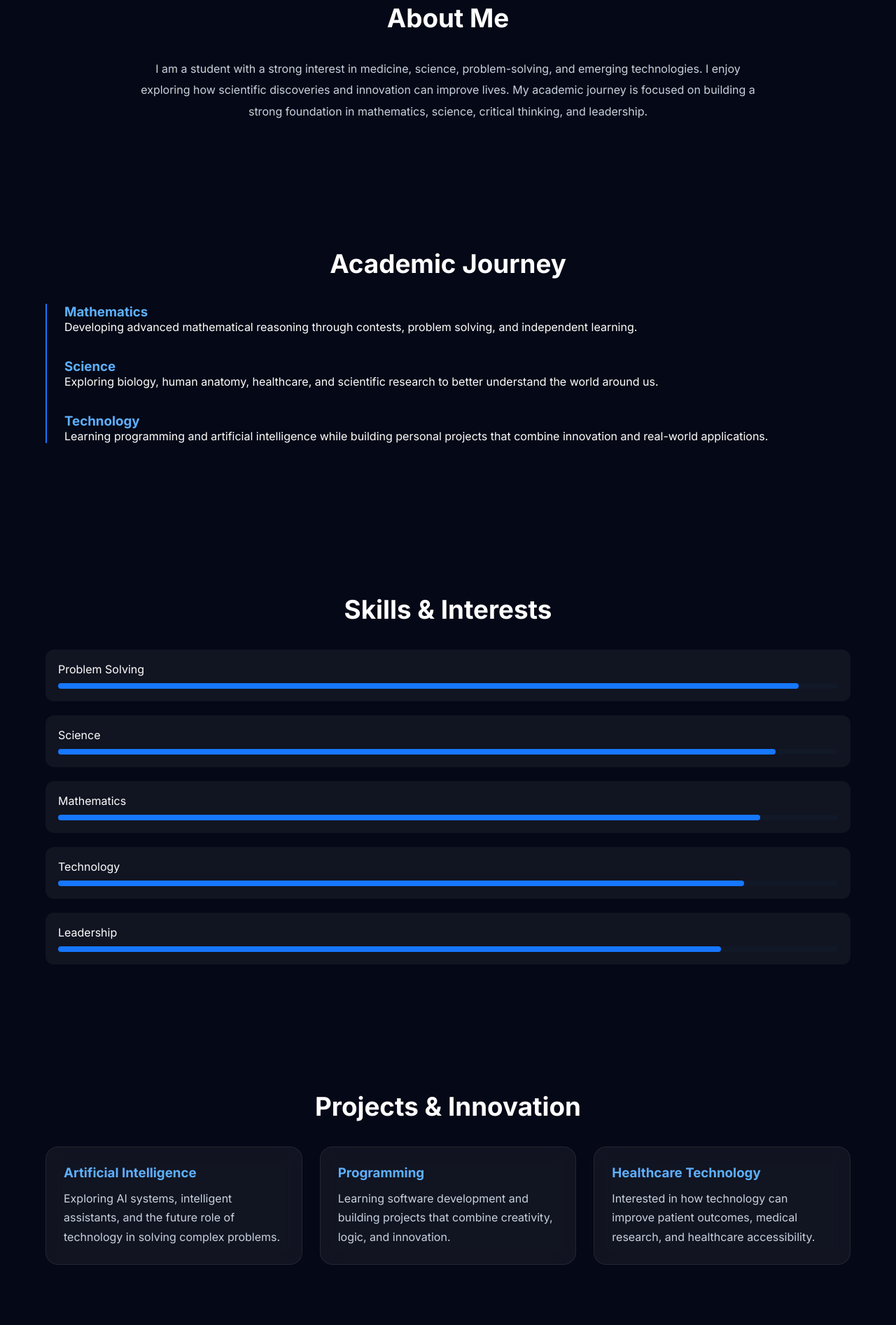
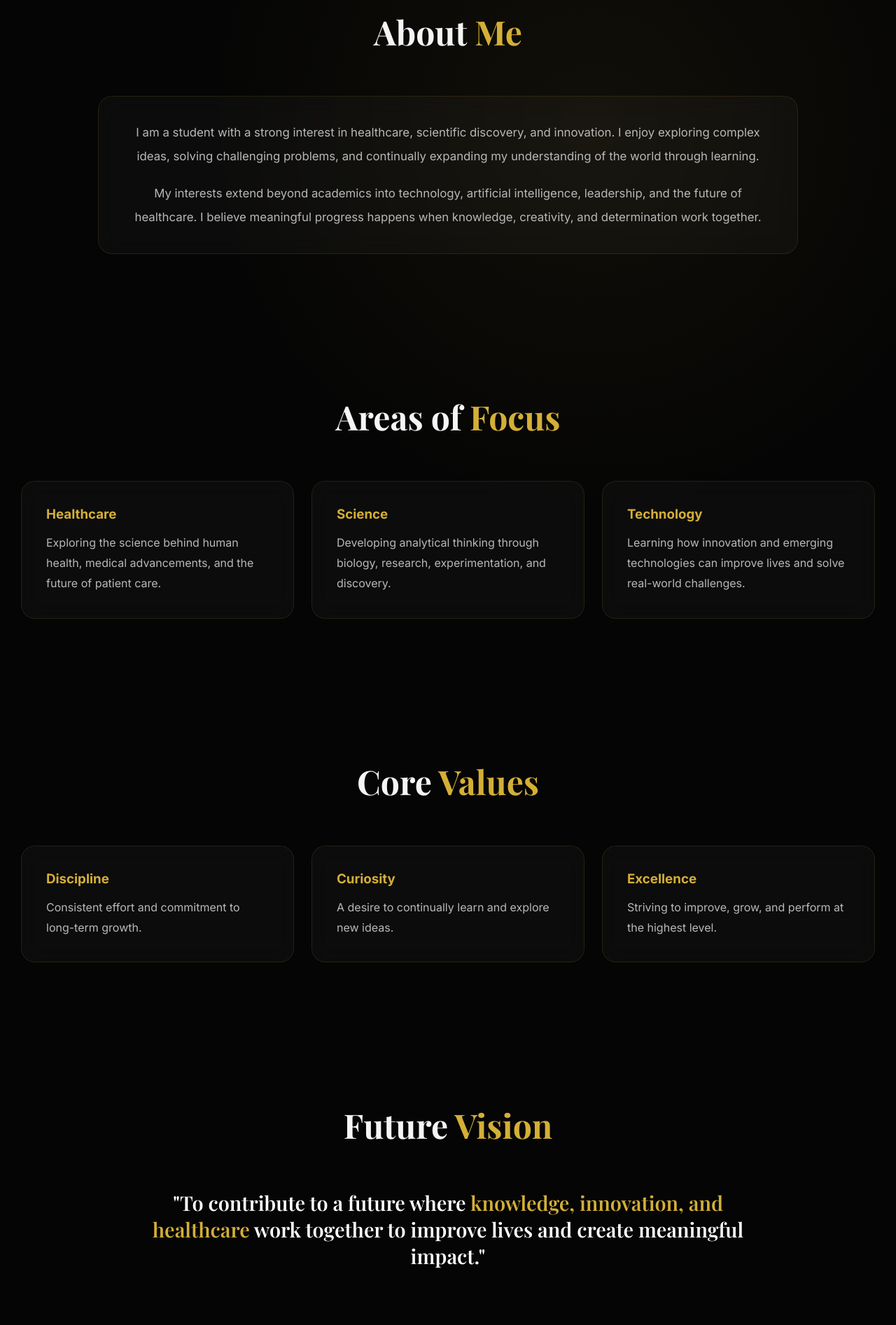
Before and after one commit to neildutt2012-hue/OrthopedicSurgeon, a plain HTML site: page index.html in a window 1280 px wide. Shown: the part 907-2800 px from the top of the page at 70% size. Drawn offline with nearby package versions, Linux system fonts and the light colour scheme.

Commit message:
Update index.html

```diff
--- a/index.html
+++ b/index.html
@@ -4,11 +4,21 @@
 <head>
 <meta charset="UTF-8">
 <meta name="viewport" content="width=device-width, initial-scale=1.0">
-<title>Neil Dutt | Healthcare & Innovation Portfolio</title>
 
-<link href="https://fonts.googleapis.com/css2?family=Inter:wght@300;400;600;700;800&display=swap" rel="stylesheet">
+<title>Neil Dutt | Portfolio</title>
+
+<link href="https://fonts.googleapis.com/css2?family=Inter:wght@300;400;500;600;700&family=Playfair+Display:wght@600;700;800&display=swap" rel="stylesheet">
 
 <style>
+
+:root{
+    --bg:#050505;
+    --card:#101010;
+    --gold:#D4AF37;
+    --text:#F5F5F5;
+    --secondary:#B8B8B8;
+}
+
 *{
     margin:0;
     padding:0;
@@ -21,60 +31,73 @@ html{
 
 body{
     font-family:'Inter',sans-serif;
-    background:#050816;
-    color:white;
+    background:var(--bg);
+    color:var(--text);
     overflow-x:hidden;
 }
 
+/* Animated Background */
+
 body::before{
-    content:"";
+    content:'';
     position:fixed;
-    top:0;
-    left:0;
-    width:100%;
-    height:100%;
+    width:200%;
+    height:200%;
+    top:-50%;
+    left:-50%;
     background:
-    radial-gradient(circle at 20% 20%, rgba(0,150,255,.15), transparent 30%),
-    radial-gradient(circle at 80% 30%, rgba(0,100,255,.15), transparent 35%),
-    radial-gradient(circle at 50% 80%, rgba(0,180,255,.12), transparent 40%);
-    z-index:-1;
+    radial-gradient(circle at 25% 25%, rgba(212,175,55,.08), transparent 20%),
+    radial-gradient(circle at 75% 30%, rgba(212,175,55,.06), transparent 25%),
+    radial-gradient(circle at 50% 80%, rgba(212,175,55,.07), transparent 30%);
+    animation:floatbg 18s linear infinite;
+    z-index:-2;
 }
+
+@keyframes floatbg{
+    from{transform:rotate(0deg);}
+    to{transform:rotate(360deg);}
+}
+
+/* Navbar */
 
 nav{
     position:fixed;
+    top:0;
     width:100%;
-    top:0;
-    backdrop-filter:blur(15px);
-    background:rgba(5,8,22,.75);
-    border-bottom:1px solid rgba(255,255,255,.08);
+    backdrop-filter:blur(20px);
+    background:rgba(0,0,0,.55);
+    border-bottom:1px solid rgba(212,175,55,.15);
     z-index:1000;
 }
 
 .nav-container{
-    max-width:1200px;
+    max-width:1400px;
     margin:auto;
-    padding:18px 25px;
     display:flex;
     justify-content:space-between;
     align-items:center;
+    padding:20px 40px;
 }
 
 .logo{
     font-size:1.2rem;
-    font-weight:800;
-    letter-spacing:2px;
+    letter-spacing:4px;
+    font-weight:700;
+    color:var(--gold);
 }
 
 .nav-links a{
     color:white;
     text-decoration:none;
-    margin-left:25px;
+    margin-left:30px;
     transition:.3s;
 }
 
 .nav-links a:hover{
-    color:#4ea8ff;
+    color:var(--gold);
 }
+
+/* Hero */
 
 .hero{
     min-height:100vh;
@@ -82,151 +105,155 @@ nav{
     justify-content:center;
     align-items:center;
     text-align:center;
-    padding:120px 20px 80px;
+    padding:120px 20px;
 }
 
 .hero-content{
-    max-width:900px;
+    max-width:1000px;
 }
 
 .hero h1{
-    font-size:5rem;
-    font-weight:800;
+    font-family:'Playfair Display',serif;
+    font-size:6rem;
     margin-bottom:15px;
+    letter-spacing:2px;
+}
+
+.hero .line{
+    width:120px;
+    height:2px;
+    background:var(--gold);
+    margin:25px auto;
 }
 
 .hero h2{
-    color:#4ea8ff;
-    font-weight:600;
+    color:var(--gold);
+    font-weight:400;
+    letter-spacing:3px;
     margin-bottom:25px;
 }
 
 .hero p{
-    color:#bfc9d9;
-    line-height:1.8;
-    font-size:1.1rem;
-    margin-bottom:35px;
+    color:var(--secondary);
+    font-size:1.2rem;
+    line-height:1.9;
+    max-width:850px;
+    margin:auto;
 }
 
-.btn{
+.button{
     display:inline-block;
-    padding:14px 28px;
-    border-radius:12px;
+    margin-top:40px;
+    padding:15px 35px;
+    border:1px solid var(--gold);
+    color:var(--gold);
     text-decoration:none;
-    background:#1677ff;
-    color:white;
-    font-weight:600;
+    border-radius:50px;
     transition:.3s;
 }
 
-.btn:hover{
-    transform:translateY(-3px);
+.button:hover{
+    background:var(--gold);
+    color:black;
 }
 
+/* Sections */
+
 section{
-    max-width:1200px;
+    max-width:1300px;
     margin:auto;
-    padding:90px 25px;
+    padding:100px 30px;
 }
 
 .section-title{
-    font-size:2.3rem;
-    margin-bottom:35px;
     text-align:center;
+    font-size:3rem;
+    font-family:'Playfair Display',serif;
+    margin-bottom:60px;
 }
 
-.grid{
-    display:grid;
-    grid-template-columns:repeat(auto-fit,minmax(280px,1fr));
-    gap:25px;
+.section-title span{
+    color:var(--gold);
 }
 
 .card{
-    background:rgba(255,255,255,.05);
-    border:1px solid rgba(255,255,255,.08);
-    backdrop-filter:blur(12px);
-    padding:25px;
-    border-radius:18px;
-    transition:.3s;
-}
-
-.card:hover{
-    transform:translateY(-8px);
-}
-
-.card h3{
-    margin-bottom:12px;
-    color:#5db0ff;
-}
-
-.card p{
-    color:#c9d3df;
-    line-height:1.7;
+    background:rgba(255,255,255,.03);
+    border:1px solid rgba(212,175,55,.12);
+    backdrop-filter:blur(15px);
+    border-radius:20px;
+    padding:35px;
 }
 
 .about{
     text-align:center;
+    max-width:1000px;
+    margin:auto;
 }
 
 .about p{
+    color:var(--secondary);
+    line-height:2;
+    font-size:1.05rem;
+}
+
+/* Grid */
+
+.grid{
+    display:grid;
+    grid-template-columns:repeat(auto-fit,minmax(300px,1fr));
+    gap:25px;
+}
+
+.grid .card h3{
+    color:var(--gold);
+    margin-bottom:15px;
+}
+
+.grid .card p{
+    color:var(--secondary);
+    line-height:1.8;
+}
+
+/* Quote */
+
+.quote{
+    text-align:center;
+    font-size:1.8rem;
+    font-family:'Playfair Display',serif;
+    color:white;
     max-width:900px;
     margin:auto;
-    line-height:1.9;
-    color:#c9d3df;
 }
 
-.timeline{
-    border-left:2px solid #1677ff;
-    padding-left:25px;
+.quote span{
+    color:var(--gold);
 }
 
-.timeline-item{
-    margin-bottom:35px;
-}
-
-.timeline-item h3{
-    color:#5db0ff;
-}
-
-.skills{
-    display:grid;
-    gap:20px;
-}
-
-.skill{
-    background:rgba(255,255,255,.05);
-    padding:18px;
-    border-radius:12px;
-}
-
-.skill-bar{
-    height:8px;
-    background:#111827;
-    border-radius:50px;
-    margin-top:10px;
-}
-
-.skill-fill{
-    height:100%;
-    background:#1677ff;
-    border-radius:50px;
-}
+/* Contact */
 
 .contact{
     text-align:center;
 }
 
+.contact a{
+    color:var(--gold);
+    text-decoration:none;
+}
+
 .contact p{
-    color:#c9d3df;
-    margin-bottom:15px;
+    margin:12px 0;
+    color:var(--secondary);
 }
+
+/* Footer */
 
 footer{
     text-align:center;
-    padding:35px;
-    border-top:1px solid rgba(255,255,255,.08);
-    color:#8892a6;
+    padding:40px;
+    border-top:1px solid rgba(212,175,55,.15);
+    color:#888;
 }
+
 </style>
 </head>
 
@@ -238,9 +265,8 @@ footer{
 
 <div class="nav-links">
 <a href="#about">About</a>
-<a href="#journey">Journey</a>
-<a href="#skills">Skills</a>
-<a href="#projects">Projects</a>
+<a href="#focus">Focus</a>
+<a href="#values">Values</a>
 <a href="#vision">Vision</a>
 <a href="#contact">Contact</a>
 </div>
@@ -248,163 +274,169 @@ footer{
 </nav>
 
 <section class="hero">
+
 <div class="hero-content">
 
 <h1>Neil Dutt</h1>
 
-<h2>Student • Healthcare Enthusiast • Innovator</h2>
+<div class="line"></div>
+
+<h2>HEALTHCARE • SCIENCE • INNOVATION</h2>
 
 <p>
-Passionate about medicine, science, technology, and innovation.
-I am driven by curiosity, continuous learning, and the desire
-to contribute to the future of healthcare through knowledge,
-research, and impactful ideas.
+A student driven by curiosity, discipline, and a passion for
+making meaningful contributions through science, healthcare,
+technology, and lifelong learning.
 </p>
 
-<a href="#about" class="btn">Explore My Portfolio</a>
+<a href="#about" class="button">
+Explore Portfolio
+</a>
 
 </div>
+
 </section>
 
 <section id="about">
-<h2 class="section-title">About Me</h2>
 
-<div class="about">
+<h2 class="section-title">
+About <span>Me</span>
+</h2>
+
+<div class="card about">
+
 <p>
-I am a student with a strong interest in medicine, science,
-problem-solving, and emerging technologies. I enjoy exploring
-how scientific discoveries and innovation can improve lives.
-My academic journey is focused on building a strong foundation
-in mathematics, science, critical thinking, and leadership.
+I am a student with a strong interest in healthcare,
+scientific discovery, and innovation. I enjoy exploring
+complex ideas, solving challenging problems, and continually
+expanding my understanding of the world through learning.
 </p>
+
+<br>
+
+<p>
+My interests extend beyond academics into technology,
+artificial intelligence, leadership, and the future of
+healthcare. I believe meaningful progress happens when
+knowledge, creativity, and determination work together.
+</p>
+
 </div>
+
 </section>
 
-<section id="journey">
-<h2 class="section-title">Academic Journey</h2>
+<section id="focus">
 
-<div class="timeline">
+<h2 class="section-title">
+Areas of <span>Focus</span>
+</h2>
 
-<div class="timeline-item">
-<h3>Mathematics</h3>
+<div class="grid">
+
+<div class="card">
+<h3>Healthcare</h3>
 <p>
-Developing advanced mathematical reasoning through contests,
-problem solving, and independent learning.
+Exploring the science behind human health, medical
+advancements, and the future of patient care.
 </p>
 </div>
 
-<div class="timeline-item">
+<div class="card">
 <h3>Science</h3>
 <p>
-Exploring biology, human anatomy, healthcare, and scientific
-research to better understand the world around us.
+Developing analytical thinking through biology,
+research, experimentation, and discovery.
 </p>
 </div>
 
-<div class="timeline-item">
+<div class="card">
 <h3>Technology</h3>
 <p>
-Learning programming and artificial intelligence while
-building personal projects that combine innovation and
-real-world applications.
+Learning how innovation and emerging technologies
+can improve lives and solve real-world challenges.
 </p>
 </div>
 
 </div>
+
 </section>
 
-<section id="skills">
-<h2 class="section-title">Skills & Interests</h2>
+<section id="values">
 
-<div class="skills">
-
-<div class="skill">
-Problem Solving
-<div class="skill-bar"><div class="skill-fill" style="width:95%"></div></div>
-</div>
-
-<div class="skill">
-Science
-<div class="skill-bar"><div class="skill-fill" style="width:92%"></div></div>
-</div>
-
-<div class="skill">
-Mathematics
-<div class="skill-bar"><div class="skill-fill" style="width:90%"></div></div>
-</div>
-
-<div class="skill">
-Technology
-<div class="skill-bar"><div class="skill-fill" style="width:88%"></div></div>
-</div>
-
-<div class="skill">
-Leadership
-<div class="skill-bar"><div class="skill-fill" style="width:85%"></div></div>
-</div>
-
-</div>
-</section>
-
-<section id="projects">
-<h2 class="section-title">Projects & Innovation</h2>
+<h2 class="section-title">
+Core <span>Values</span>
+</h2>
 
 <div class="grid">
 
 <div class="card">
-<h3>Artificial Intelligence</h3>
+<h3>Discipline</h3>
 <p>
-Exploring AI systems, intelligent assistants, and the future
-role of technology in solving complex problems.
+Consistent effort and commitment to long-term growth.
 </p>
 </div>
 
 <div class="card">
-<h3>Programming</h3>
+<h3>Curiosity</h3>
 <p>
-Learning software development and building projects that
-combine creativity, logic, and innovation.
+A desire to continually learn and explore new ideas.
 </p>
 </div>
 
 <div class="card">
-<h3>Healthcare Technology</h3>
+<h3>Excellence</h3>
 <p>
-Interested in how technology can improve patient outcomes,
-medical research, and healthcare accessibility.
+Striving to improve, grow, and perform at the highest level.
 </p>
 </div>
 
 </div>
+
 </section>
 
 <section id="vision">
-<h2 class="section-title">Future Vision</h2>
 
-<div class="card">
-<p>
-My goal is to continue growing academically and personally
-while pursuing opportunities to contribute to healthcare,
-innovation, and scientific advancement. I believe that
-combining knowledge, discipline, and creativity can lead to
-meaningful improvements in people's lives and the future of
-medicine.
-</p>
+<h2 class="section-title">
+Future <span>Vision</span>
+</h2>
+
+<div class="quote">
+"To contribute to a future where
+<span>knowledge, innovation, and healthcare</span>
+work together to improve lives and create meaningful impact."
 </div>
+
 </section>
 
 <section id="contact">
-<h2 class="section-title">Contact</h2>
 
-<div class="contact">
-<p>Email: your-email@example.com</p>
-<p>Location: Canada</p>
-<p>Open to academic, leadership, and innovation opportunities.</p>
+<h2 class="section-title">
+Contact
+</h2>
+
+<div class="card contact">
+
+<p><strong>Neil Dutt</strong></p>
+
+<p>
+Email:
+<a href="mailto:neildutt2012@gmail.com">
+neildutt2012@gmail.com
+</a>
+</p>
+
+<p>Canada</p>
+
+<p>
+Open to educational, leadership, and innovation opportunities.
+</p>
+
 </div>
+
 </section>
 
 <footer>
-© 2026 Neil Dutt | Personal Portfolio
+© 2026 Neil Dutt • Personal Portfolio
 </footer>
 
 </body>
```
